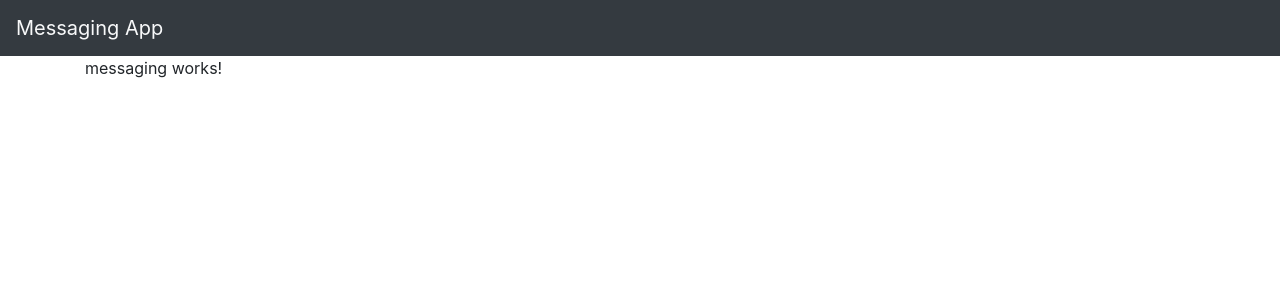
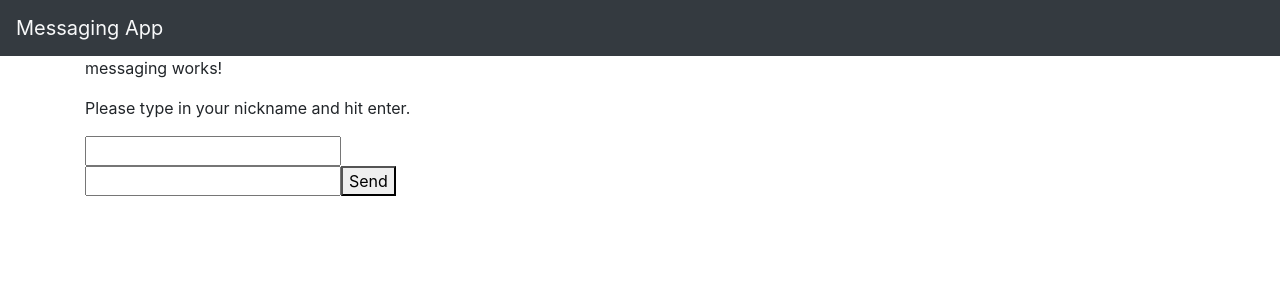
Before and after one commit to DavidVLe1/Messaging-App, an Angular app in the folder front-end/: page /messaging in a window 1280 px wide. Shown: the top 300 px of the page. Built offline with nearby package versions, Linux system fonts and the light colour scheme.

Commit message:
Add files via upload

```diff
--- a/front-end/src/app/messaging/messaging.component.html
+++ b/front-end/src/app/messaging/messaging.component.html
@@ -1 +1,25 @@
 <p>messaging works!</p>
+
+
+<body>
+<div id ="chat">
+    <div>
+        <form id="nickname" class="wrap">
+            <p>Please type in your nickname and hit enter.</p>
+            <input id="nick">
+        </form>
+    </div>
+    <div id="messages">
+        <div id="nicknames"></div>
+        <div id="lines"></div>
+    </div>
+    <form id="send-message">
+        <input id="message">
+        <button>Send</button>
+    </form>
+</div>
+
+<script src="node_modules/jquery/dist/jquery.js"></script>
+<script src="node_modules/socket.io-client/dist/socket.io.js"></script>
+<script src="socketClient.js"></script>
+</body>
```
